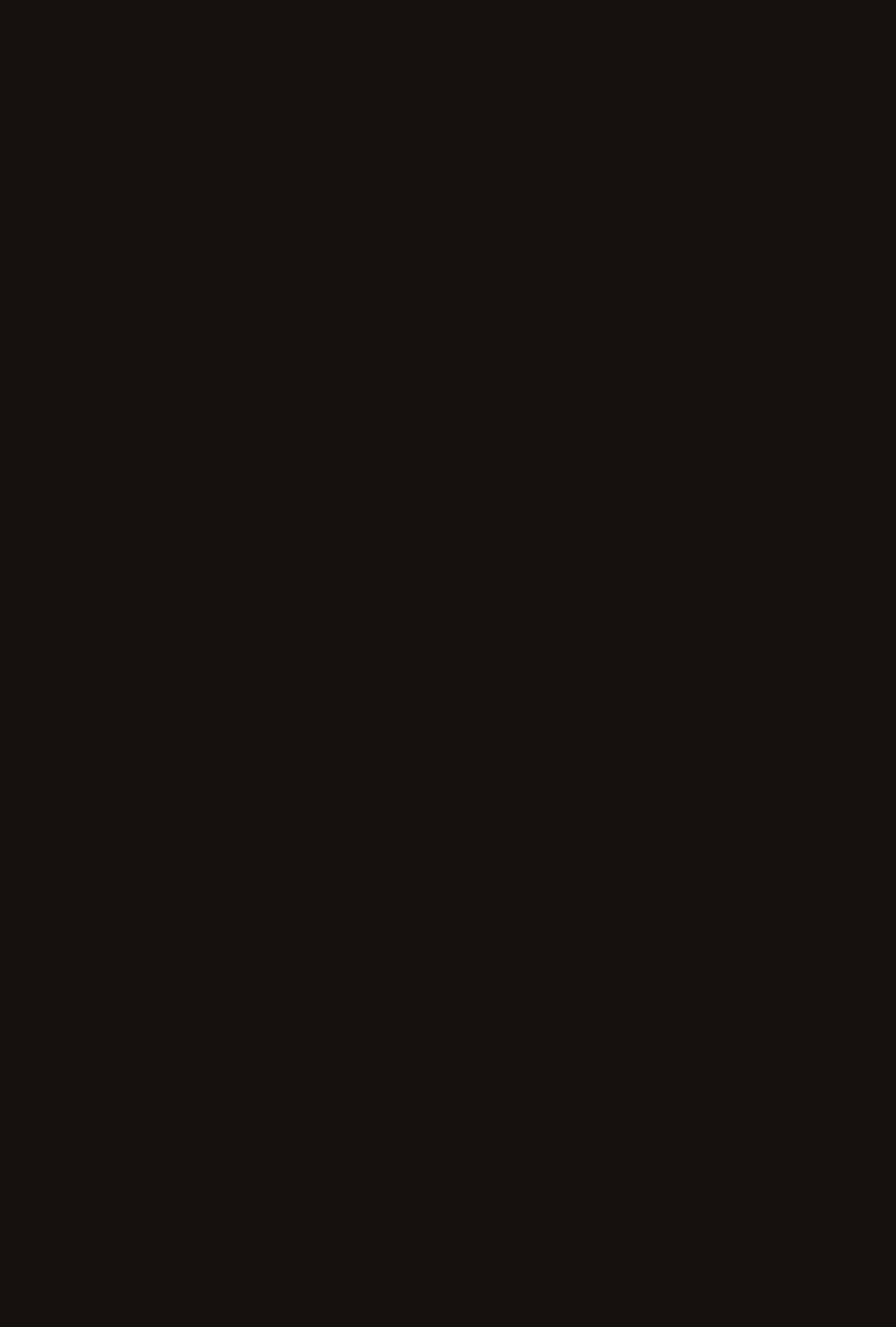
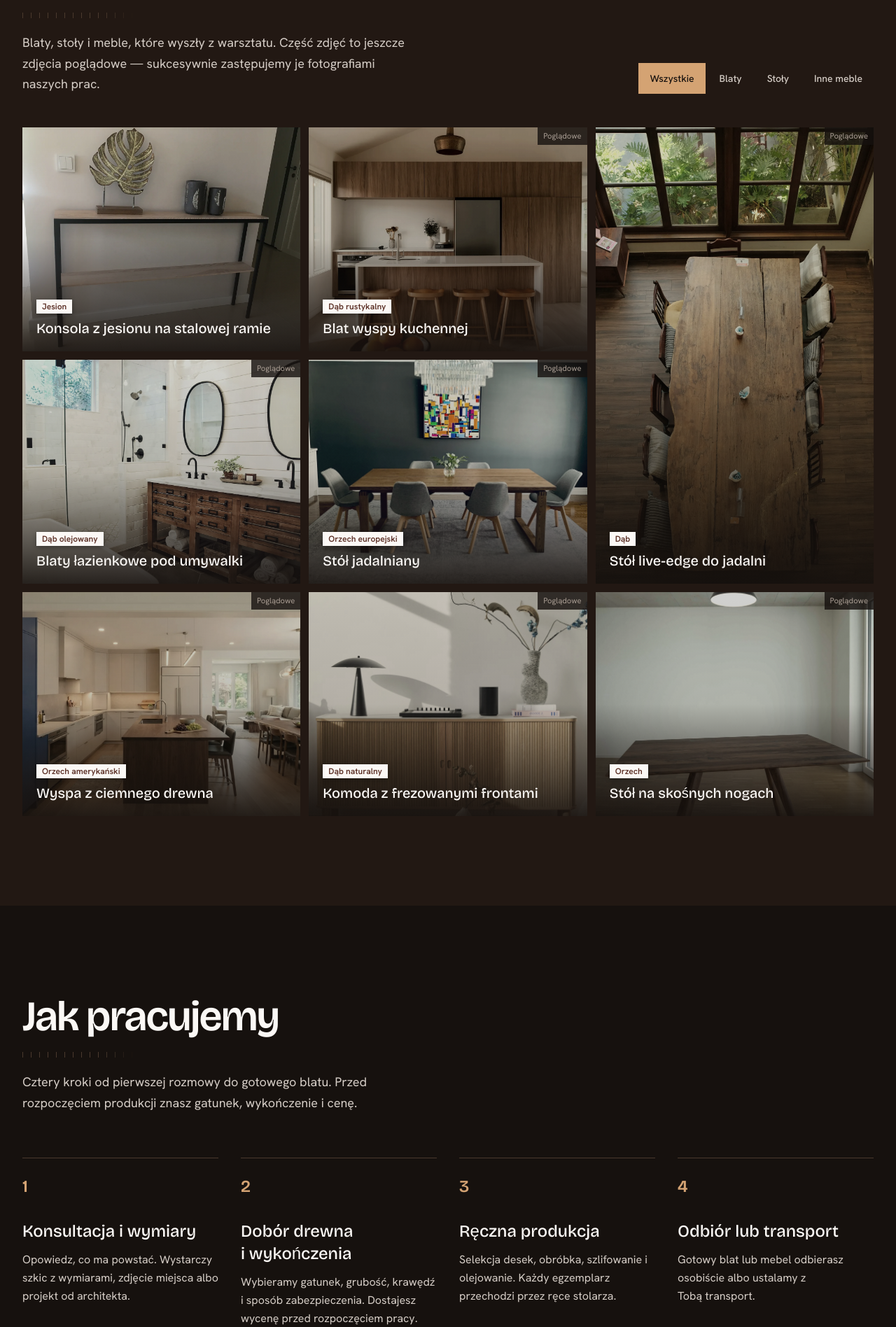
Before and after one commit to pietrucha0/blaty-drewniane, a Next.js app: page / in a window 1280 px wide. Shown: the part 4564-6460 px from the top of the page at 70% size. Before the commit the page ends 4373 px from the top, so only its background shows below. Built offline with nearby package versions, Linux system fonts and the light colour scheme.

Commit message:
Add filterable project gallery and work process timeline

```diff
--- a/src/app/page.tsx
+++ b/src/app/page.tsx
@@ -1,7 +1,9 @@
 import { About } from "@/components/About";
+import { Gallery } from "@/components/Gallery";
 import { Header } from "@/components/Header";
 import { Hero } from "@/components/Hero";
 import { Offer } from "@/components/Offer";
+import { Process } from "@/components/Process";
 import { SpeciesSampler } from "@/components/SpeciesSampler";
 
 export default function Home() {
@@ -13,6 +15,8 @@ export default function Home() {
         <About />
         <Offer />
         <SpeciesSampler />
+        <Gallery />
+        <Process />
       </main>
     </>
   );
--- /dev/null
+++ b/src/components/Gallery.tsx
@@ -0,0 +1,97 @@
+"use client";
+
+import Image from "next/image";
+import { useState } from "react";
+import { LayoutGroup, motion } from "framer-motion";
+import { galleryFilters, projects, type GalleryCategory } from "@/lib/content";
+import { Reveal, SectionHeading } from "./Reveal";
+
+export function Gallery() {
+  const [filter, setFilter] = useState<"all" | GalleryCategory>("all");
+  const visible = projects.filter((p) => filter === "all" || p.category === filter);
+
+  return (
+    <section id="realizacje" aria-labelledby="realizacje-title" className="bg-umber py-24 sm:py-32">
+      <div className="mx-auto max-w-[1440px] px-4 sm:px-8">
+        <div className="flex min-w-0 flex-col gap-8 lg:flex-row lg:items-end lg:justify-between">
+          <Reveal>
+            <SectionHeading
+              id="realizacje-title"
+              title="Wybrane realizacje"
+              lead="Blaty, stoły i meble, które wyszły z warsztatu. Część zdjęć to jeszcze zdjęcia poglądowe — sukcesywnie zastępujemy je fotografiami naszych prac."
+            />
+          </Reveal>
+
+          <LayoutGroup id="filters">
+            <div
+              role="group"
+              aria-label="Filtruj realizacje"
+              className="rail -mx-4 flex gap-1 overflow-x-auto px-4 sm:mx-0 sm:px-0"
+            >
+              {galleryFilters.map((f) => {
+                const selected = f.id === filter;
+                return (
+                  <button
+                    key={f.id}
+                    type="button"
+                    aria-pressed={selected}
+                    onClick={() => setFilter(f.id)}
+                    className={`relative shrink-0 px-4 py-3 text-sm font-medium transition-colors ${
+                      selected ? "text-espresso" : "text-sand hover:text-cream"
+                    }`}
+                  >
+                    {selected && (
+                      <motion.span
+                        layoutId="filter-pill"
+                        className="absolute inset-0 bg-brass"
+                        transition={{ duration: 0.4, ease: [0.16, 1, 0.3, 1] }}
+                      />
+                    )}
+                    <span className="relative">{f.label}</span>
+                  </button>
+                );
+              })}
+            </div>
+          </LayoutGroup>
+        </div>
+
+        <ul
+          className="mt-12 grid grid-flow-dense auto-rows-[minmax(11rem,26vw)] grid-cols-2 gap-2 sm:auto-rows-[18rem] sm:gap-3 lg:grid-cols-3 lg:auto-rows-[20rem]"
+        >
+            {visible.map((p) => (
+              <motion.li
+                key={p.title}
+                layout
+                initial={{ opacity: 0.3, scale: 0.98 }}
+                animate={{ opacity: 1, scale: 1 }}
+                transition={{ duration: 0.45, ease: [0.16, 1, 0.3, 1] }}
+                className={`group relative overflow-hidden bg-board ${p.tall ? "lg:row-span-2" : ""}`}
+              >
+                <Image
+                  src={p.image}
+                  alt={p.alt}
+                  fill
+                  sizes="(min-width: 1024px) 33vw, 50vw"
+                  className={`object-cover transition-transform duration-[1.4s] ease-out-expo group-hover:scale-[1.06] ${p.placeholder ? "[filter:sepia(0.2)_saturate(0.85)_brightness(0.82)]" : ""}`}
+                />
+                <div className="absolute inset-0 bg-gradient-to-t from-espresso/90 via-espresso/10 to-transparent" />
+                <div className="absolute inset-x-0 bottom-0 p-3 sm:p-5">
+                  <span className="inline-block bg-cream px-2 py-0.5 text-xs font-semibold text-[#5a2e24] shadow-[0_2px_6px_rgba(0,0,0,0.35)]">
+                    {p.wood}
+                  </span>
+                  <h3 className="mt-2 font-display text-base font-medium leading-tight text-cream sm:text-xl">
+                    {p.title}
+                  </h3>
+                </div>
+                {p.placeholder && (
+                  <span className="absolute right-0 top-0 bg-espresso/80 px-2 py-1 text-[0.7rem] text-dust">
+                    Poglądowe
+                  </span>
+                )}
+              </motion.li>
+            ))}
+        </ul>
+      </div>
+    </section>
+  );
+}
--- /dev/null
+++ b/src/components/Process.tsx
@@ -0,0 +1,37 @@
+import { steps } from "@/lib/content";
+import { Reveal, SectionHeading } from "./Reveal";
+
+export function Process() {
+  return (
+    <section id="proces" aria-labelledby="proces-title" className="bg-espresso py-24 sm:py-32">
+      <div className="mx-auto max-w-[1440px] px-4 sm:px-8">
+        <Reveal>
+          <SectionHeading
+            id="proces-title"
+            title="Jak pracujemy"
+            lead="Cztery kroki od pierwszej rozmowy do gotowego blatu. Przed rozpoczęciem produkcji znasz gatunek, wykończenie i cenę."
+          />
+        </Reveal>
+
+        <Reveal delay={0.1}>
+          <ol className="relative mt-16 grid gap-0 lg:grid-cols-4 lg:gap-8">
+            {steps.map((s, i) => (
+              <li
+                key={s.title}
+                className="relative grid grid-cols-[3.5rem_1fr] border-l border-seam pb-12 pl-0 last:pb-0 lg:block lg:border-l-0 lg:border-t lg:pb-0 lg:pt-6"
+              >
+                <span className="relative -ml-px flex size-10 -translate-x-1/2 items-center justify-center bg-espresso font-display text-2xl font-semibold text-brass lg:ml-0 lg:size-auto lg:translate-x-0 lg:justify-start lg:pr-4">
+                  {i + 1}
+                </span>
+                <div className="lg:mt-8">
+                  <h3 className="font-display text-xl font-medium text-cream sm:text-2xl">{s.title}</h3>
+                  <p className="mt-3 max-w-[40ch] leading-relaxed text-sand">{s.body}</p>
+                </div>
+              </li>
+            ))}
+          </ol>
+        </Reveal>
+      </div>
+    </section>
+  );
+}
```
